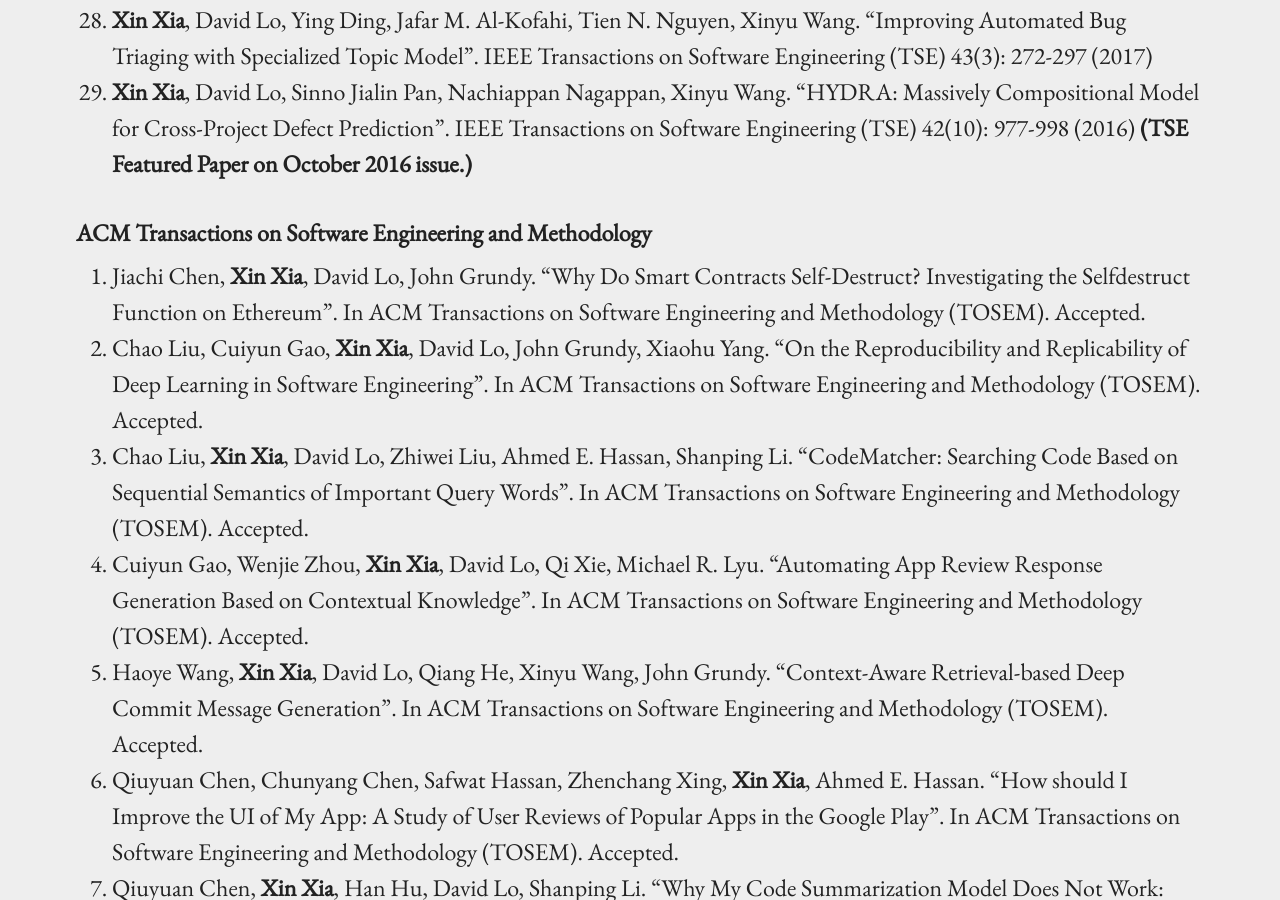
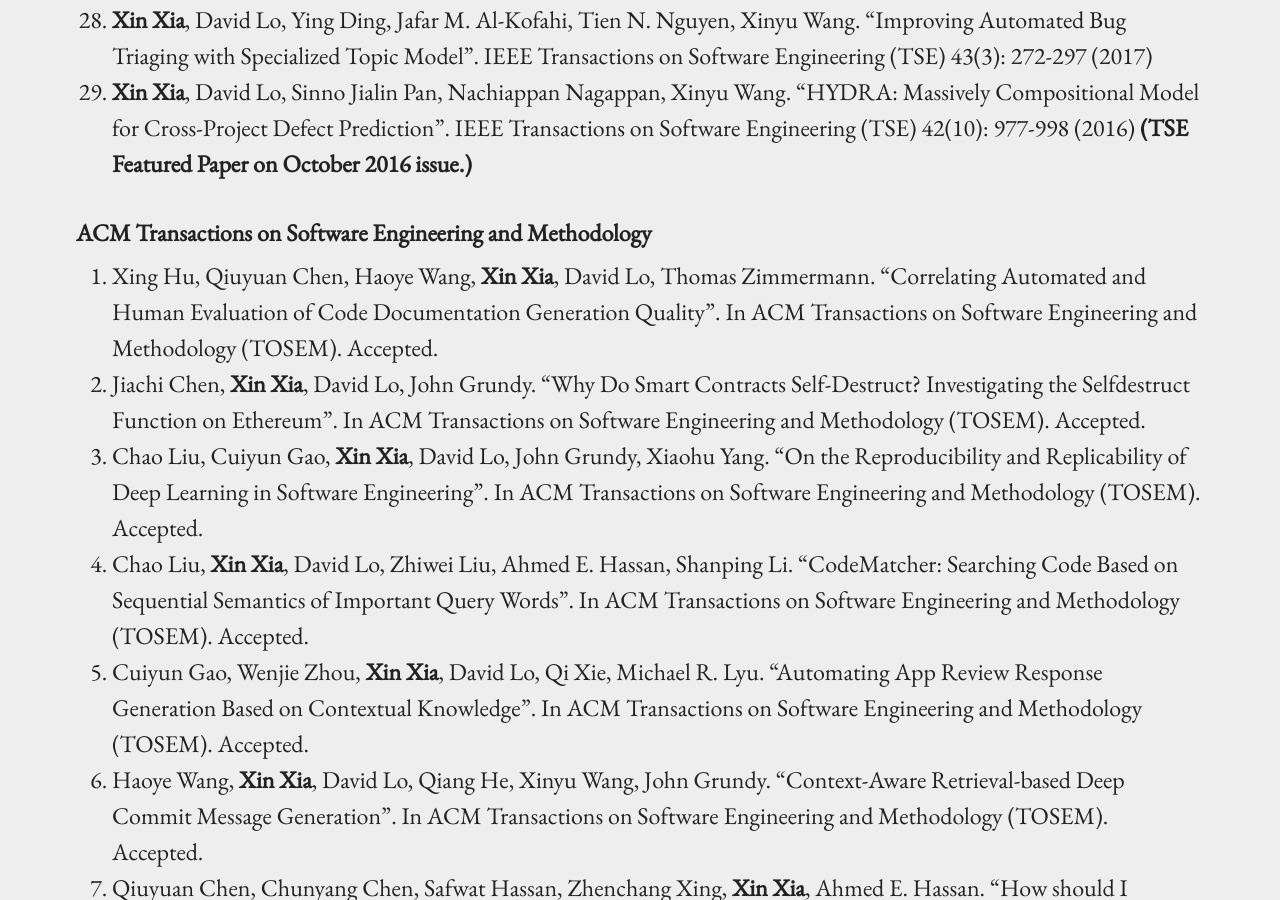
Before and after one commit to xin-xia/xin-xia.github.io, a Jekyll site: the page built from index.md, in a window 1280 px wide and 900 px high, scrolled down 3571 px. Built offline with Jekyll 4.4.1, drawn with Linux system fonts in a browser that asks for light colours.

Commit message:
dddddddddddd

```diff
--- a/index.md
+++ b/index.md
@@ -70,6 +70,7 @@ Data Science, AI and SE, Mining Software Repositories, Empirical Software Engine
  <strong>(TSE Featured Paper on October 2016 issue.)</strong>     <br />
 
 #### ACM Transactions on Software Engineering and Methodology
+1. Xing Hu, Qiuyuan Chen, Haoye Wang, <strong>Xin Xia</strong>, David Lo, Thomas Zimmermann. "Correlating Automated and Human Evaluation of Code Documentation Generation Quality". In  ACM Transactions on Software Engineering and Methodology (TOSEM). Accepted.     <br />
 1. Jiachi Chen, <strong>Xin Xia</strong>, David Lo, John Grundy. "Why Do Smart Contracts Self-Destruct? Investigating the Selfdestruct Function on Ethereum". In  ACM Transactions on Software Engineering and Methodology (TOSEM). Accepted.     <br />
 1. Chao Liu, Cuiyun Gao, <strong>Xin Xia</strong>, David Lo, John Grundy, Xiaohu Yang. "On the Reproducibility and Replicability of Deep Learning in Software Engineering". In  ACM Transactions on Software Engineering and Methodology (TOSEM). Accepted.     <br />
 1. Chao Liu, <strong>Xin Xia</strong>, David Lo, Zhiwei Liu, Ahmed E. Hassan, Shanping Li. "CodeMatcher: Searching Code Based on Sequential Semantics of Important Query Words". In  ACM Transactions on Software Engineering and Methodology (TOSEM). Accepted.      <br />
```
Also changed, not shown: publication.md (+3 -0 lines).
